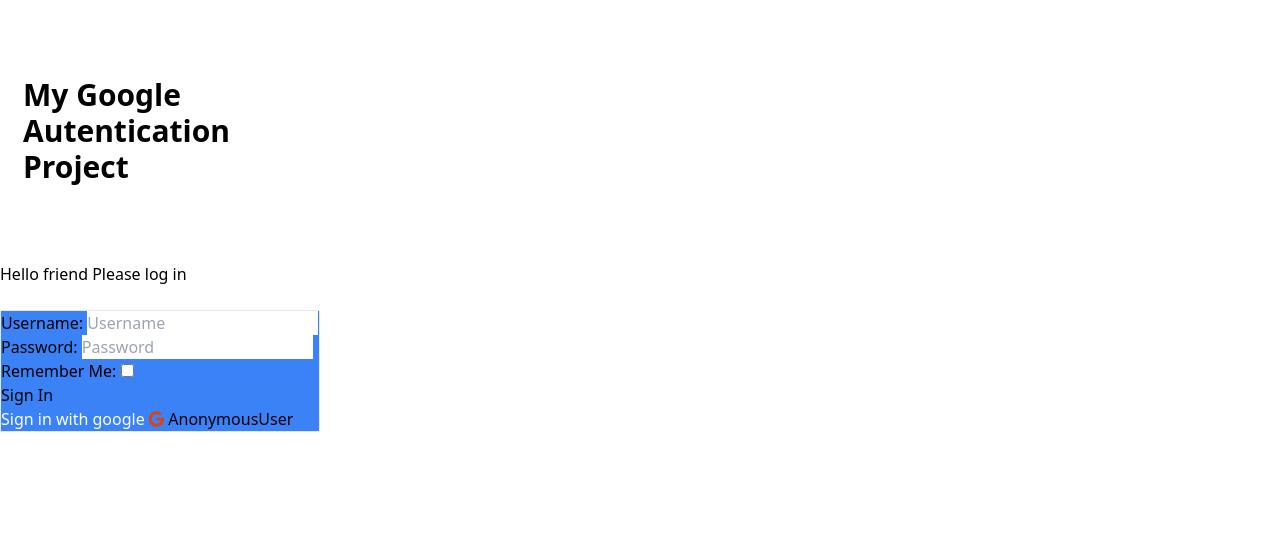
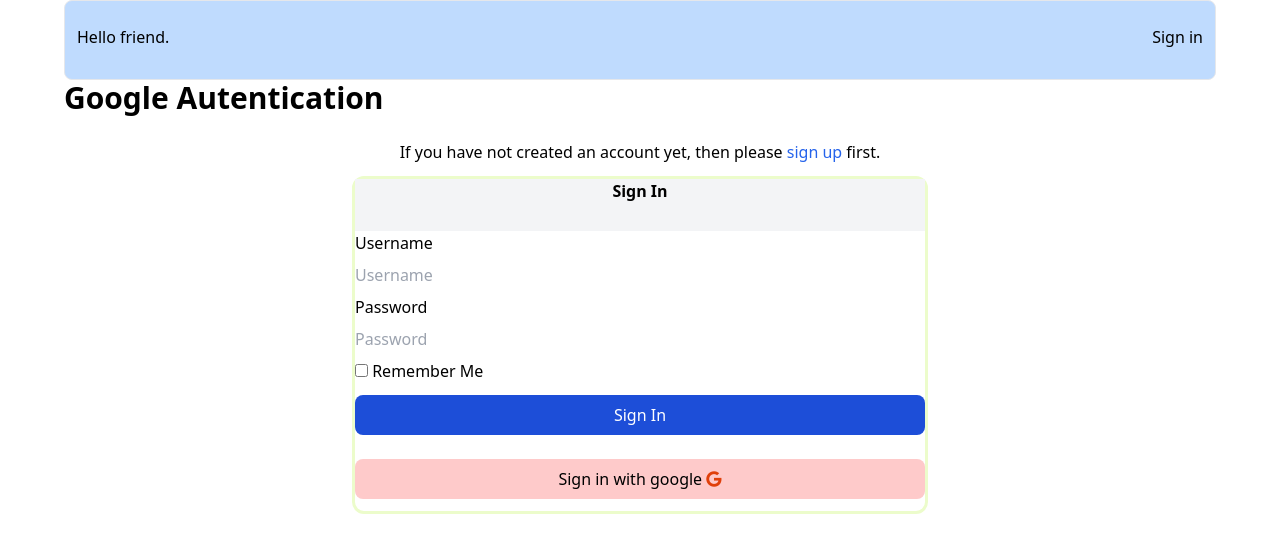
Before and after one commit to samson4/DJango_google_Auth, a Django app: page /accounts/login/ in a window 1280 px wide. Shown: the top 553 px of the page. Run offline with Django 4.2, Linux system fonts and the light colour scheme; some libraries are stand-ins or nearby versions.

Commit message:
added some styling

```diff
--- a/auth/settings.py
+++ b/auth/settings.py
@@ -28,6 +28,7 @@
 ALLOWED_HOSTS = []
 
 LOGIN_REDIRECT_URL = '/'
+# ACCOUNT_SIGNUP_FORM_CLASS = 'blog.forms.CustomSignupForm'
 # Application definition
 
 INSTALLED_APPS = [
--- a/templates/account/login.html
+++ b/templates/account/login.html
@@ -2,14 +2,56 @@
 {% load account %}
 {% load socialaccount %}
 {%block content%}
-<div class="w-80 border bg-blue-500">
-    <form action="{% url 'account_login' %}" method="POST" >
+
+<div class="m-auto w-[90%] ">
+    <div class="w-full text-center mb-3">
+        <p>If you have not created an account yet, then please
+            <a class="text-blue-600" href="{{ signup_url }}">sign up</a> first.</p>
+    </div>
+    <div class="w-[50%] m-auto border-[3px] rounded-xl border-[#ecfccb]">
+   <h1 class="font-bold text-center bg-gray-100 h-[52px] "> <span class="text-center ">Sign In</span></h1>
+    <form action="{% url 'account_login' %}" method="POST" class="my-auto">
+        <div class="justify-center ">
         {% csrf_token %}
-        {{form.as_p}}
-        <button class="primaryAction" type="submit">Sign In</button>
+        <div class="w-full ">
+            <label for="login" class="">Username</label>
+            <span class="w-full">{{form.login}}</span>
+        </div>
+        <div>
+            <label for="password" class="">Password</label>
+            {{form.password}}
+        </div>
+        <div>
+            {{form.remember}}
+            <label for="remember" class="">Remember Me</label>
+        </div>
+
+
+        </div>
+        <button class="primaryAction bg-blue-700 text-white rounded-lg w-[100%] my-3 p-2" type="submit">Sign In</button>
     </form>
-    <a class="w-full text-white" href="{% provider_login_url 'google' %}">Sign in with google <i class="fa-brands fa-google text-[#e0400b]"></i></a>
-    {{request.user}}
+
+    <a href="{% provider_login_url 'google' %}"><button class=" bg-red-200 my-3 rounded-lg w-[100%] p-2" >Sign in with google <i class="fa-brands fa-google text-[#e0400b]"></i></button></a>
+</div>
 </div>
 {%endblock%}
 <!-- <i class="fa-brands fa-google" style="color: #e0400b;"></i> -->
+
+<style>
+    #id_login{
+        width: 100%;
+        height: 40px;
+        border-radius: 6px;
+        outline-color: cornflowerblue;
+        font-size: medium;
+
+    }
+    #id_password{
+        width: 100%;
+        height: 40px;
+        border-radius: 6px;
+        outline-color: cornflowerblue;
+        font-size: medium;
+    }
+
+</style>
--- a/templates/account/logout.html
+++ b/templates/account/logout.html
@@ -3,14 +3,18 @@
 
 
 {% block content %}
+<div class="m-auto w-[90%] justify-center">
   <h1>Sign Out</h1>
 
   <p>Are you sure you want to sign out?</p>
 
   <form method="post" action="{% url 'account_logout' %}">
     {% csrf_token %}
-  <button type="submit bg">Sign Out</button>
+    <button type="submit" class="bg-red-700 text-white rounded-lg my-3  w-[100px]">Sign Out</button>
   </form>
+  <button  class="bg-blue-700 text-white rounded-lg  w-[100px]"><a href="/">Cancel</a></button>
 
 
   {% endblock %}
+
+</div>
--- a/templates/blog/index.html
+++ b/templates/blog/index.html
@@ -7,26 +7,30 @@
   <script src="https://cdn.tailwindcss.com"></script>
 </head>
 <body>
+          {% if request.user.is_authenticated%}
+          <div class="flex m-auto border w-[90%] justify-center  bg-blue-200 h-20 rounded rounded-lg">
 
-    <div class="my-[6%] mx-[23px]  w-[250px]">
-        <h1 class="text-3xl font-bold ">
-            My Google Autentication Project
-          </h1>
-    </div>
-          {% if request.user.is_authenticated%}
-          <div class="flex border w-[100%]">
-            <div>
-              <p class="mt-3"> Welcome, {{request.user}} !</p>
+            <div class="w-[90%] mt-6">
+              <h1 class="ml-3"> Welcome, {{request.user}}!</h1>
             </div>
-            <div class="mx-auto align-right">
-              <a href="accounts/logout/">Logout</a>
+            <div class="ml-auto mt-6">
+              <a href="{% url 'account_logout' %}" class="mr-3">Sign Out</a>
             </div>
           </div>
 
           {%else%}
-          <p class="mt-3"> Hello friend Please <a href="accounts/login/">log in</a></p>
+          <div class="flex m-auto border w-[90%] justify-center  bg-blue-200 h-20 rounded rounded-lg">
+            <p class="mt-6 ml-3 "> Hello friend.</p>
+            <a class="ml-auto mt-6 mr-3" href="{% url 'account_login' %}">Sign in</a>
+          </div>
 
           {%endif%}
+
+          <div class="m-auto w-[90%] justify-center">
+            <h1 class="text-3xl font-bold ">
+                Google Autentication
+              </h1>
+        </div>
 
 
     <div>
```
Also changed, not shown: blog/forms.py (added, +21 -0 lines), templates/account/signup.html (added, +32 -0 lines), templates/socialaccount/login.html (+6 -4 lines), db.sqlite3. Lines whose indentation alone changed are shown as unchanged.
